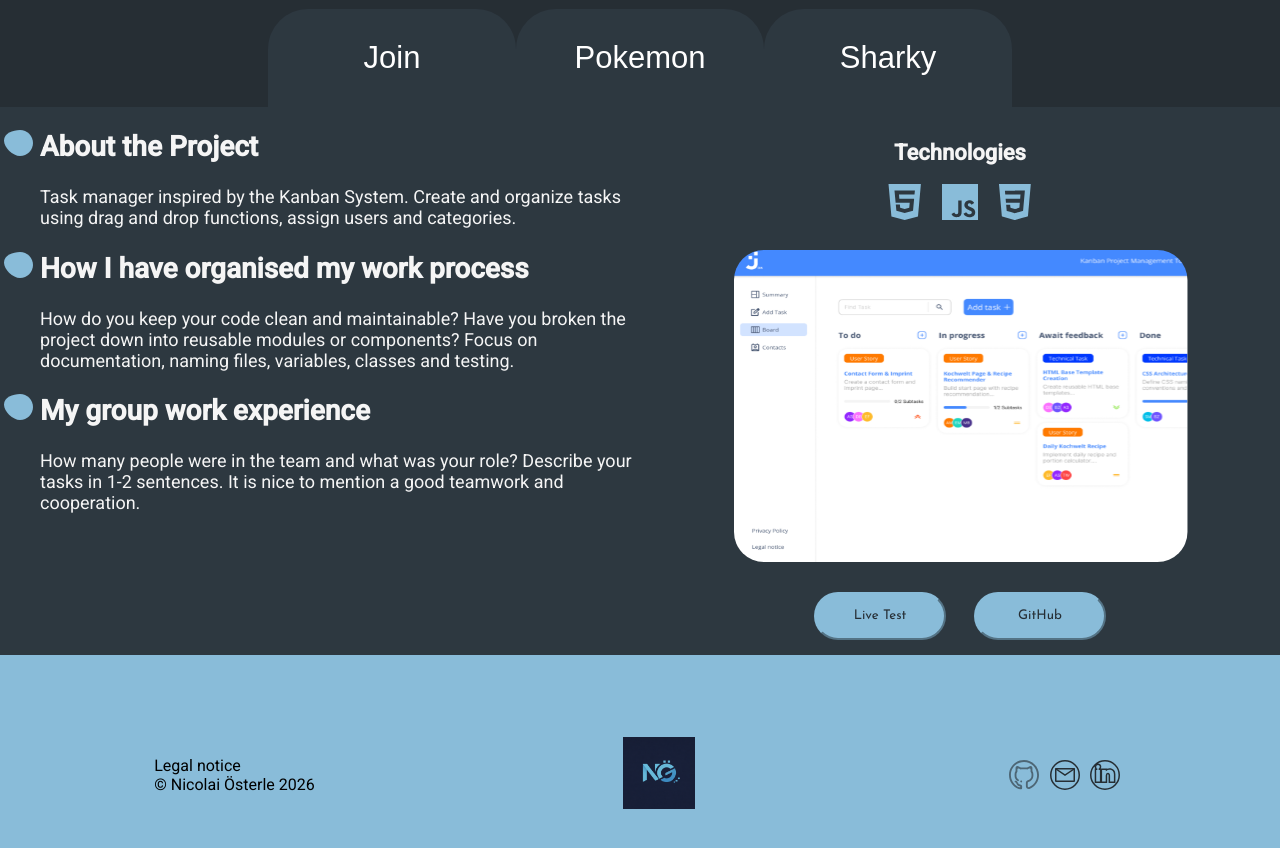
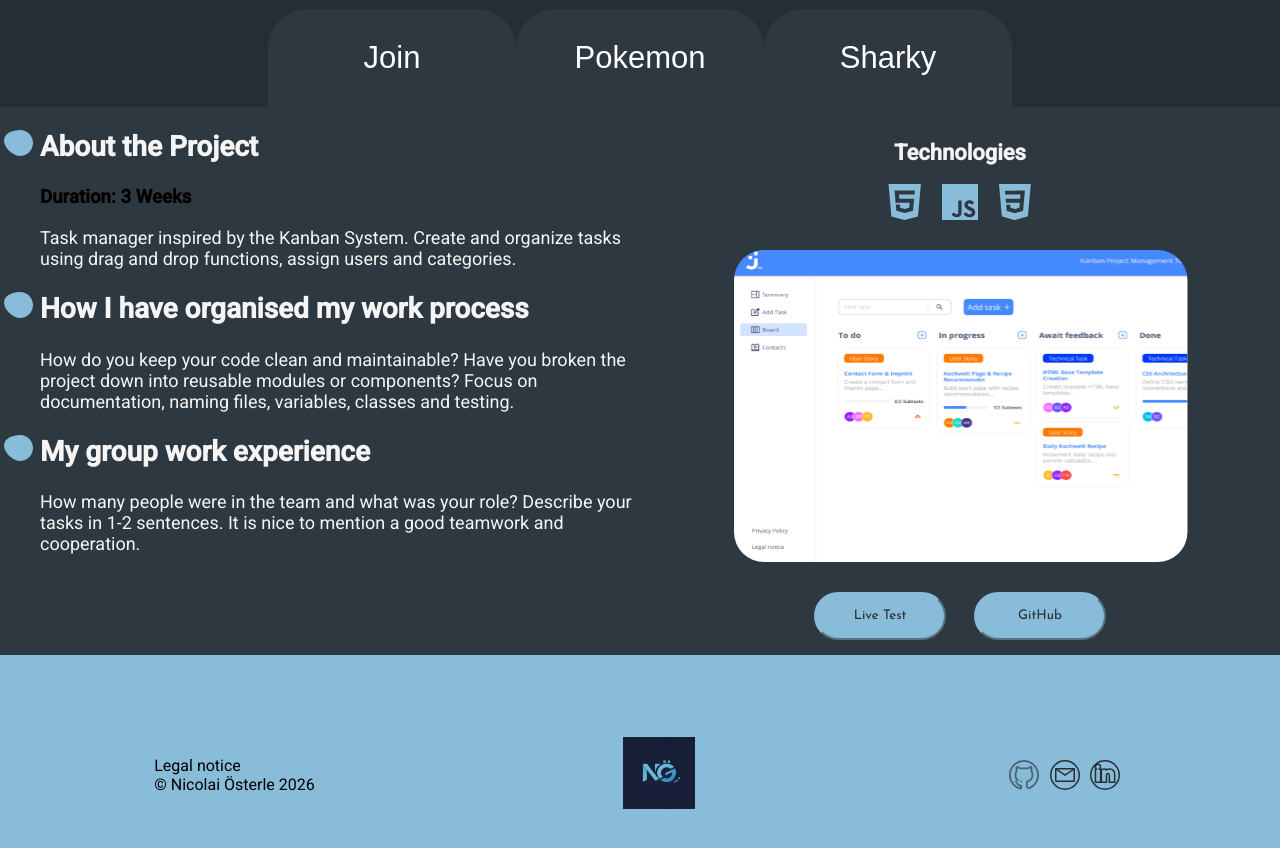
Before and after one commit to SilverBlure/portfoli, an Angular app: page / in a window 1280 px wide. Shown: the part 1740-2588 px from the top of the page. Built offline with nearby package versions, Linux system fonts and the light colour scheme.

Commit message:
add information

```diff
--- a/src/app/my-projects/join/join.component.html
+++ b/src/app/my-projects/join/join.component.html
@@ -3,14 +3,14 @@
         <div>
             <ul>
                 <li>
-                    <h2>About the Project</h2>
+                    <div>
+                    <h2>About the Project</h2><h3>Duration: 3 Weeks</h3>
+                    </div>
                     <span>Task manager inspired by the Kanban System. Create and organize tasks using drag and drop
                         functions, assign users and categories.</span>
                 </li>
 
             </ul>
-
-
         </div>
         <div>
             <ul>
@@ -20,7 +20,6 @@
                         reusable modules or components? Focus on documentation, naming files, variables, classes and
                         testing.</span>
                 </li>
-
             </ul>
         </div>
         <div>
@@ -36,7 +35,6 @@
     </div>
 
     <div class="rightRow">
-
         <div class="techtree">
             <h2>Technologies</h2>
             <div class="icons">
@@ -55,5 +53,4 @@
             <button>GitHub</button>
         </div>
     </div>
-
 </div>
```
